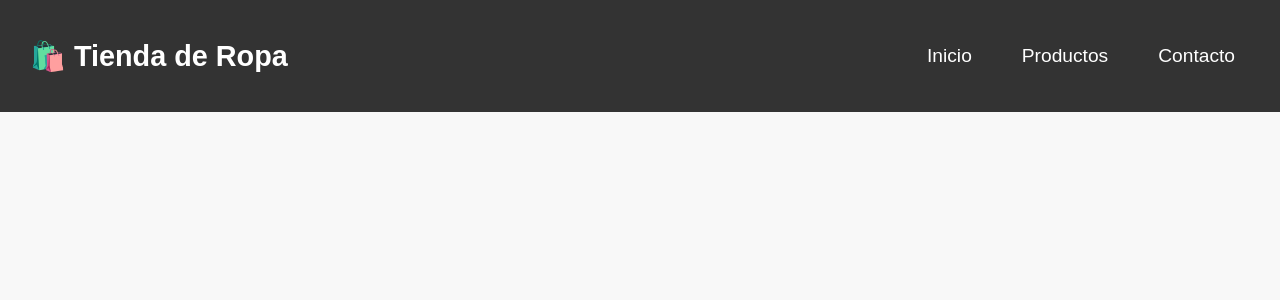
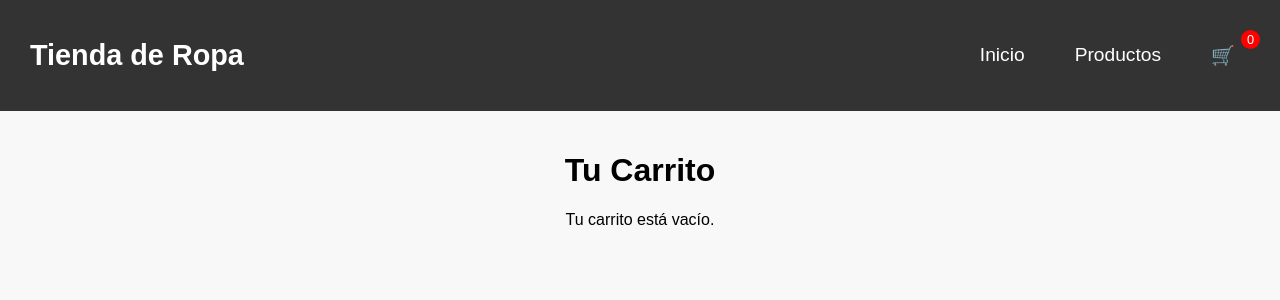
Before and after one commit to Canedo23/Tienda-ropa, a React (Vite) app: page /carrito in a window 1280 px wide. Shown: the top 300 px of the page. Built offline with nearby package versions, Linux system fonts and the light colour scheme.

Commit message:
carrito ocn boton de eliminar, navbar modificado y carrito con lista de prueba y funcional sin falta de login

```diff
--- a/src/App.tsx
+++ b/src/App.tsx
@@ -4,6 +4,7 @@ import Navbar from "./components/Navbar";
 import Home from "./pages/Home";
 import Products from "./pages/Products";
 import ProductDetail from "./pages/ProductDetail";
+import Cart from "./pages/Cart"; // Nueva importación
 
 function App() {
   return (
@@ -14,6 +15,7 @@ function App() {
           <Route path="/" element={<Home />} />
           <Route path="/productos" element={<Products />} />
           <Route path="/producto/:id" element={<ProductDetail />} />
+          <Route path="/carrito" element={<Cart />} /> {/* Nueva ruta */}
         </Routes>
       </Router>
     </CartProvider>
--- a/src/components/Navbar.tsx
+++ b/src/components/Navbar.tsx
@@ -1,14 +1,21 @@
 import { Link } from "react-router-dom";
+import { useCart } from "../context/CartContext";
 import "../styles/navbar.css";
 
 const Navbar = () => {
+  const { cart } = useCart(); // Obtenemos el carrito para mostrar la cantidad de productos
+
   return (
     <nav className="navbar">
-      <h2>🛍️ Tienda de Ropa</h2>
+      <h2>Tienda de Ropa</h2>
       <ul>
         <li><Link to="/">Inicio</Link></li>
         <li><Link to="/productos">Productos</Link></li>
-        <li><Link to="/contacto">Contacto</Link></li>
+        <li>
+          <Link to="/carrito" className="cart-icon">
+            🛒 <span className="cart-count">{cart.length}</span>
+          </Link>
+        </li>
       </ul>
     </nav>
   );
--- /dev/null
+++ b/src/pages/Cart.tsx
@@ -0,0 +1,30 @@
+import { useCart } from "../context/CartContext";
+import "../styles/cart.css";
+
+const Cart = () => {
+  const { cart, removeFromCart } = useCart();
+
+  return (
+    <div className="cart-container">
+      <h1>Tu Carrito</h1>
+      {cart.length === 0 ? (
+        <p>Tu carrito está vacío.</p>
+      ) : (
+        <div className="cart-items">
+          {cart.map((product) => (
+            <div key={product.id} className="cart-item">
+              <img src={product.image} alt={product.name} className="cart-image" />
+              <div>
+                <h2>{product.name}</h2>
+                <p>${product.price}</p>
+                <button onClick={() => removeFromCart(product.id)}>Eliminar</button>
+              </div>
+            </div>
+          ))}
+        </div>
+      )}
+    </div>
+  );
+};
+
+export default Cart;
--- /dev/null
+++ b/src/styles/cart.css
@@ -0,0 +1,39 @@
+.cart-container {
+    padding: 20px;
+    text-align: center;
+  }
+
+  .cart-items {
+    display: flex;
+    flex-direction: column;
+    gap: 20px;
+  }
+
+  .cart-item {
+    display: flex;
+    align-items: center;
+    gap: 15px;
+    padding: 15px;
+    border: 1px solid #ddd;
+    border-radius: 8px;
+    background: white;
+  }
+
+  .cart-image {
+    width: 80px;
+    height: auto;
+    border-radius: 8px;
+  }
+
+  button {
+    background: red;
+    color: white;
+    border: none;
+    padding: 8px 12px;
+    border-radius: 5px;
+    cursor: pointer;
+  }
+
+  button:hover {
+    background: darkred;
+  }
--- a/src/styles/navbar.css
+++ b/src/styles/navbar.css
@@ -52,3 +52,21 @@
       margin-bottom: 10px;
     }
   }
+
+  .cart-icon {
+    font-size: 1.5rem;
+    position: relative;
+    text-decoration: none;
+    color: white;
+  }
+
+  .cart-count {
+    background: red;
+    color: white;
+    font-size: 0.8rem;
+    border-radius: 50%;
+    padding: 2px 6px;
+    position: absolute;
+    top: -5px;
+    right: -10px;
+  }
```
